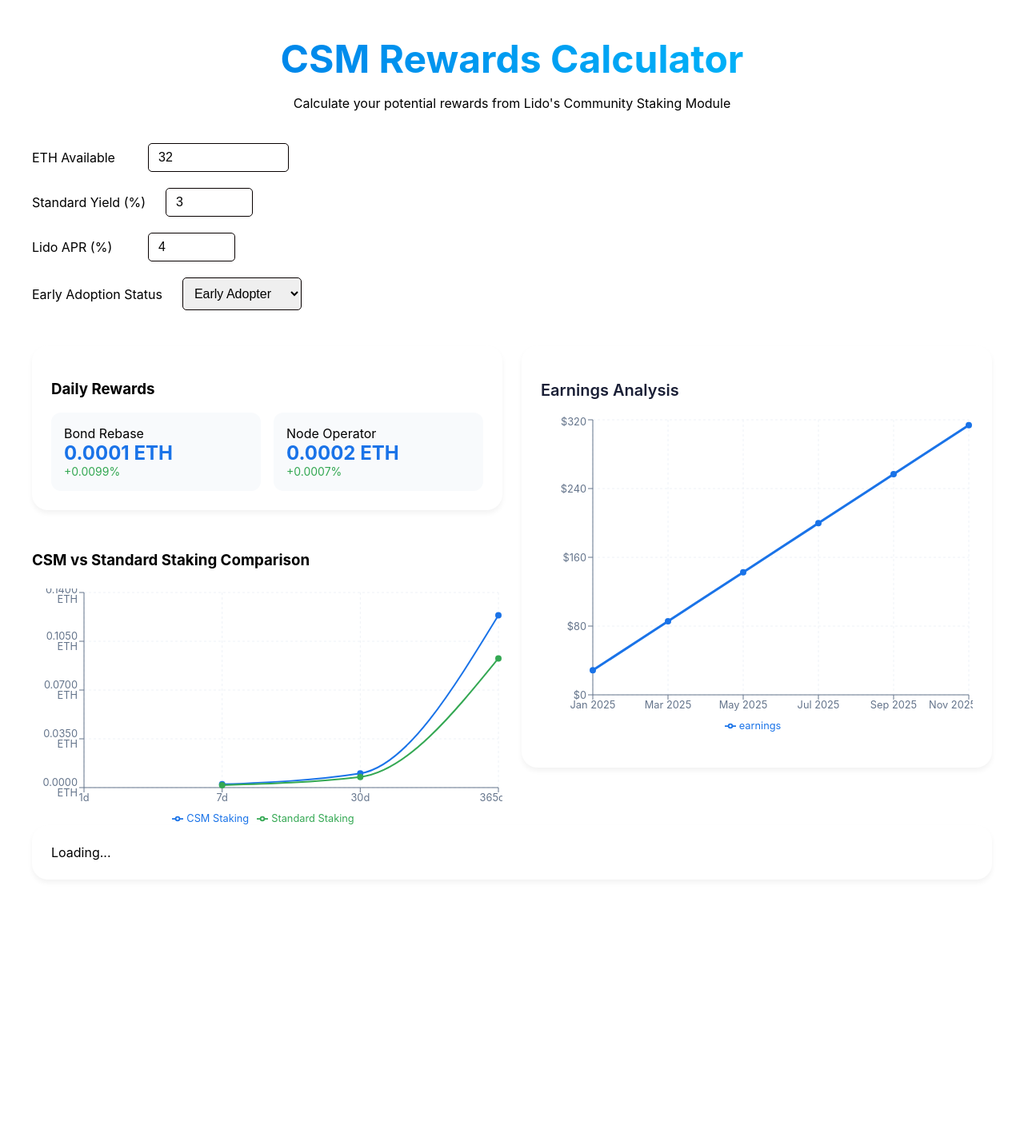
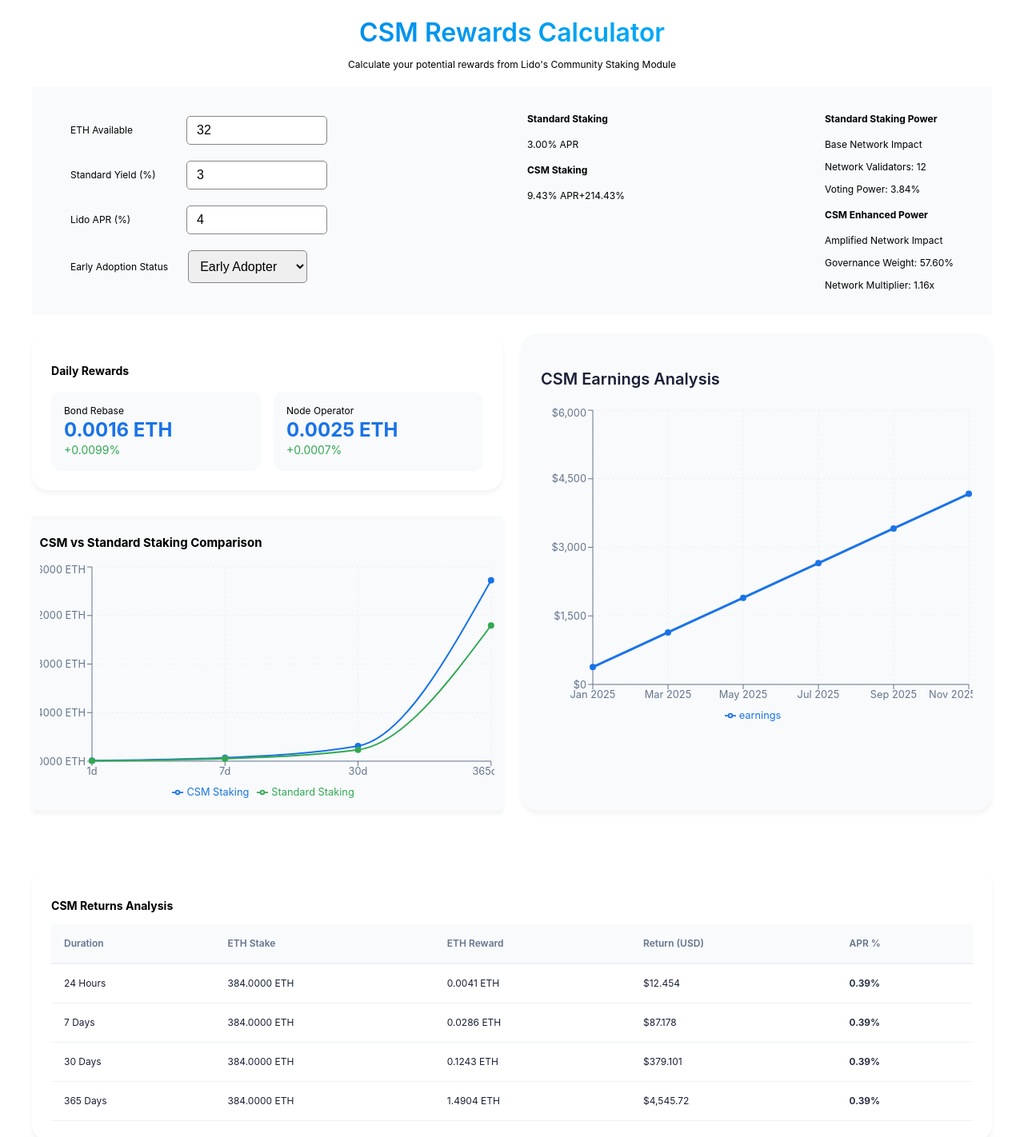
Before and after one commit to kayvee-x/lido-csm, a React (Create React App) app: page / in a window 1280 px wide. Shown: the top 1422 px of the page at 80% size. Before the commit the page ends 1129 px from the top, so only its background shows below. Built offline with nearby package versions, Linux system fonts and the light colour scheme.

Commit message:
update calc

```diff
--- a/src/App.js
+++ b/src/App.js
@@ -1,6 +1,6 @@
 import React, { useState, useEffect } from "react";
 import { Line } from "recharts";
-import { calculateDailyRewards, calculateCumulativeRewards, generateChartData } from "./utils/calculations";
+import { calculateDailyRewards, calculateCumulativeRewards, generateChartData, calculateValidatorsAndBond, calculateAPY, calculateCapitalEfficiency } from "./utils/calculations";
 import { RewardsBreakdown } from "./components/RewardsBreakdown";
 import { YieldComparison } from "./components/YieldComparison";
 import { InputSection } from "./components/InputSection";
@@ -14,7 +14,7 @@
     ethAvailable: 32,
     standardYield: 3,
     isEA: true,
-    lidoApr: 4
+    lidoApr: 4 // Ensure this is the APR in percentage
   });
 
   // Rewards state
@@ -34,26 +34,23 @@
   useEffect(() => {
     if (stakingConfig.ethAvailable > 0) {
       // Calculate validators and bond
-      const validators = Math.floor(stakingConfig.ethAvailable / 32);
-      const bondAmount = stakingConfig.isEA ?
-        Math.min(15.8, validators * 1.3) :
-        validators * 1.3;
+      const { validators, bondAmount, totalStaked } = calculateValidatorsAndBond(
+        stakingConfig.ethAvailable,
+        stakingConfig.isEA
+      );
 
       // Update calculations
-      setCalculations({
-        validators,
-        bondAmount,
-        totalStaked: validators * 32
-      });
+      setCalculations({ validators, bondAmount, totalStaked });
 
       // Calculate rewards
       const dailyRewards = calculateDailyRewards({
         validators,
         bondAmount,
-        lidoApr: stakingConfig.lidoApr
+        lidoApr: stakingConfig.lidoApr // Ensure APR is passed correctly
       });
 
       const cumulativeRewards = calculateCumulativeRewards(dailyRewards);
+      const csmAPY = calculateAPY(cumulativeRewards.yearly, bondAmount);
 
       // Update rewards state
       setRewards({
@@ -61,13 +58,14 @@
         cumulative: cumulativeRewards,
         comparison: {
           standard: stakingConfig.standardYield,
-          csm: (cumulativeRewards.yearly / bondAmount) * 100
+          csm: csmAPY,
+          efficiency: calculateCapitalEfficiency(csmAPY, stakingConfig.standardYield)
         }
       });
     }
   }, [stakingConfig]);
 
-  const ETH_PRICE = 2808; // You can make this dynamic with an API call
+  const ETH_PRICE = 3050; // You can make this dynamic with an API call
 
   return (
     <div className="calculator-container">
@@ -83,34 +81,52 @@
 
         <main className="calculator-content">
           <section className="primary-section">
+            <div className="input-wrapper">
               <InputSection
                 config={stakingConfig}
                 onChange={setStakingConfig}
               />
 
+              <YieldComparison
+                standard={rewards.comparison.standard}
+                csm={rewards.comparison.csm}
+                data={generateChartData(rewards)}
+              />
+              <div className="yield-comparison">
+                <div className="yield-card">
+                  <h4>Standard Staking Power</h4>
+                  <span className="yield-value">Base Network Impact</span>
+                  <div className="yield-details">
+                    <p>Network Validators: {calculations.validators}</p>
+                    <p>Voting Power: {(calculations.totalStaked * 0.01).toFixed(2)}%</p>
+                  </div>
+                </div>
+
+                <div className="yield-card highlight">
+                  <h4>CSM Enhanced Power</h4>
+                  <span className="yield-value">Amplified Network Impact</span>
+                  <div className="yield-details">
+                    <p>Governance Weight: {(calculations.totalStaked * 0.15).toFixed(2)}%</p>
+                    <p>Network Multiplier: {(1 + calculations.bondAmount / 100).toFixed(2)}x</p>
+                  </div>
+                </div>
+              </div>
+            </div>
             <div className="metrics-grid">
               <RewardsBreakdown
                 daily={rewards.daily}
                 cumulative={rewards.cumulative}
                 calculations={calculations}
               />
+
               <EarningsAnalysis
                 ethPrice={ETH_PRICE}
                 rewards={rewards.cumulative}
               />
-              {/* <YieldComparison
-                standard={rewards.comparison.standard}
-                csm={rewards.comparison.csm}
-                data={generateChartData(rewards)}
-              /> */}
             </div>
           </section>
 
           <section className="analysis-section">
-            {/* <EarningsAnalysis
-              ethPrice={ETH_PRICE}
-              rewards={rewards.cumulative}
-            /> */}
             <StakingTable
               calculations={calculations}
               rewards={rewards}
--- a/src/app.css
+++ b/src/app.css
@@ -1,6 +1,11 @@
+body {
+  font-size: 12px;
+  line-height: 1.3333733333;
+  font-weight: 400;
+}
 .calculator-container {
     min-height: 100vh;
-    padding: 20px 10px;
+    padding: 0px 10px;
     font-family: -apple-system, BlinkMacSystemFont, sans-serif;
   }
 
@@ -17,8 +22,9 @@
   }
 
   .calculator-title {
-    font-size: 3rem;
-    font-weight: 700;
+    font-size: 2rem;
+    line-height: 1.07143;
+    font-weight: 600;
     background: linear-gradient(90deg, #0071e3, #00c7ff);
     -webkit-background-clip: text;
     -webkit-text-fill-color: transparent;
@@ -95,12 +101,13 @@
     font-size: 16px;
     transition: all 0.3s ease;
     margin-left: 5px;
+    border-color: #86868b;
 
   }
 
   input:focus, select:focus {
-    border-color: #010c17;
-    box-shadow: 0 0 0 2px rgba(1, 23, 46, 0.3);
+    border-color: #86868b;
+    /* box-shadow: 0 0 0 2px rgba(1, 23, 46, 0.3); */
   }
 
   .metric-value {
@@ -125,8 +132,13 @@
       font-size: 2.5rem;
     }
   }
-  .input-container {
-    width: 20%;
+
+  .input-wrapper {
+    display: flex;
+    flex-direction: row;
+    justify-content: space-between;
+    padding: 1rem 3rem;
+    background: #f8fafc;
   }
   .input-group {
     display: flex;
@@ -202,11 +214,6 @@
     font-size: 0.875rem;
   }
 
-  .chart-container {
-    height: 200px;
-    margin: 1.5rem 0;
-  }
-
   .rewards-timeline {
     display: grid;
     grid-template-columns: repeat(4, 1fr);
@@ -227,14 +234,19 @@
     font-weight: 600;
     color: #1a1f36;
   }
-  .earnings-chart {
+
+  .earnings-chart  {
     font-size: 0.8rem;
-    background: white;
+    background: #f8fafc;
     border-radius: 20px;
     padding: 24px;
     box-shadow: 0 4px 6px rgba(0, 0, 0, 0.05);
   }
-
+  .cumulative-rewards{
+    font-size: 0.8rem;
+    background: #f8fafc;
+    box-shadow: 0 4px 6px rgba(0, 0, 0, 0.05);
+  }
   .earnings-chart h3 {
     font-size: 1.25rem;
     font-weight: 600;
@@ -291,3 +303,6 @@
       font-size: 0.875rem;
     }
   }
+  .cumulative-rewards {
+    padding: 0.6rem;
+  }
--- a/src/components/EarningAnalysis.jsx
+++ b/src/components/EarningAnalysis.jsx
@@ -13,7 +13,8 @@
 
   return (
     <div className="earnings-chart">
-      <h3>Earnings Analysis</h3>
+    <div className="earnings-container">
+      <h3>CSM Earnings Analysis</h3>
       <ResponsiveContainer width="100%" height={400}>
         <LineChart data={earningsData}>
           <CartesianGrid strokeDasharray="3 3" stroke="#eef2f7" />
@@ -47,5 +48,6 @@
         </LineChart>
       </ResponsiveContainer>
     </div>
+    </div>
   );
 }
--- a/src/components/StakingTable.jsx
+++ b/src/components/StakingTable.jsx
@@ -1,45 +1,103 @@
 import React from 'react';
+import { formatEth } from '../utils/formatting';
+
+
+// Helper function to safely calculate percentages and avoid division by zero
+const calculateReturn = (reward, stake, daysInPeriod) => {
+  if (!stake || stake === 0) return 0;
+  // Convert to annual rate for periods other than 365 days
+  const annualizedReturn = (reward / stake) * (365 / daysInPeriod) * 100;
+  return annualizedReturn;
+};
 
 export function StakingTable({ calculations, rewards, ethPrice }) {
-  // Early return if data isn't ready
-  if (!calculations?.totalStaked || !rewards?.daily?.total) {
-    return <div className="staking-table-container">Loading...</div>;
-  }
+  // Data validation and defaults
+  const validCalculations = {
+    totalStaked: calculations?.totalStaked || 0,
+    validators: calculations?.validators || 0,
+    bondAmount: calculations?.bondAmount || 0
+  };
 
+  const validRewards = {
+    daily: {
+      total: rewards?.daily?.total || 0,
+      bond: rewards?.daily?.bond || 0,
+      operator: rewards?.daily?.operator || 0
+    },
+    cumulative: {
+      weekly: rewards?.cumulative?.weekly || 0,
+      monthly: rewards?.cumulative?.monthly || 0,
+      yearly: rewards?.cumulative?.yearly || 0
+    }
+  };
+
+  // Calculate staking data for each time period
   const stakingData = [
     {
       duration: '24 Hours',
-      ethStake: calculations.totalStaked,
-      ethReward: rewards.daily.total,
-      return: rewards.daily.total * ethPrice,
-      returnPercentage: (rewards.daily.total / calculations.totalStaked) * 100
+      ethStake: validCalculations.totalStaked,
+      ethReward: validRewards.daily.total,
+      usdReturn: validRewards.daily.total * ethPrice,
+      // Calculate daily return as annualized percentage
+      returnPercentage: calculateReturn(
+        validRewards.daily.total,
+        validCalculations.totalStaked,
+        1
+      )
     },
     {
       duration: '7 Days',
-      ethStake: calculations.totalStaked,
-      ethReward: rewards.cumulative.weekly,
-      return: rewards.cumulative.weekly * ethPrice,
-      returnPercentage: (rewards.cumulative.weekly / calculations.totalStaked) * 100
+      ethStake: validCalculations.totalStaked,
+      ethReward: validRewards.cumulative.weekly,
+      usdReturn: validRewards.cumulative.weekly * ethPrice,
+      // Calculate weekly return as annualized percentage
+      returnPercentage: calculateReturn(
+        validRewards.cumulative.weekly,
+        validCalculations.totalStaked,
+        7
+      )
     },
     {
       duration: '30 Days',
-      ethStake: calculations.totalStaked,
-      ethReward: rewards.cumulative.monthly,
-      return: rewards.cumulative.monthly * ethPrice,
-      returnPercentage: (rewards.cumulative.monthly / calculations.totalStaked) * 100
+      ethStake: validCalculations.totalStaked,
+      ethReward: validRewards.cumulative.monthly,
+      usdReturn: validRewards.cumulative.monthly * ethPrice,
+      // Calculate monthly return using average month length
+      returnPercentage: calculateReturn(
+        validRewards.cumulative.monthly,
+        validCalculations.totalStaked,
+        30.44  // Average days in a month for more accurate calculations
+      )
     },
     {
       duration: '365 Days',
-      ethStake: calculations.totalStaked,
-      ethReward: rewards.cumulative.yearly,
-      return: rewards.cumulative.yearly * ethPrice,
-      returnPercentage: (rewards.cumulative.yearly / calculations.totalStaked) * 100
+      ethStake: validCalculations.totalStaked,
+      ethReward: validRewards.cumulative.yearly,
+      usdReturn: validRewards.cumulative.yearly * ethPrice,
+      // Yearly return (no need to annualize)
+      returnPercentage: calculateReturn(
+        validRewards.cumulative.yearly,
+        validCalculations.totalStaked,
+        365
+      )
     }
   ];
 
+  // Breakdown of returns by source (bond vs operator)
+  const returnsBreakdown = {
+    daily: {
+      bondReturn: (validRewards.daily.bond / validCalculations.bondAmount) * 100,
+      operatorReturn: (validRewards.daily.operator / (validCalculations.totalStaked - validCalculations.bondAmount)) * 100
+    },
+    yearly: {
+      bondReturn: (validRewards.cumulative.yearly * (validRewards.daily.bond / validRewards.daily.total) / validCalculations.bondAmount) * 100,
+      operatorReturn: (validRewards.cumulative.yearly * (validRewards.daily.operator / validRewards.daily.total) / (validCalculations.totalStaked - validCalculations.bondAmount)) * 100
+    }
+  };
+
   return (
     <div className="staking-table-container">
-      <h3>Staking Returns Analysis</h3>
+      <h3>CSM Returns Analysis</h3>
       <div className="table-responsive">
         <table className="staking-table">
           <thead>
@@ -48,16 +106,16 @@
               <th>ETH Stake</th>
               <th>ETH Reward</th>
               <th>Return (USD)</th>
-              <th>Return %</th>
+              <th>APR %</th>
             </tr>
           </thead>
           <tbody>
             {stakingData.map((row) => (
               <tr key={row.duration}>
                 <td>{row.duration}</td>
-                <td>{row.ethStake.toFixed(4)} ETH</td>
-                <td>{row.ethReward.toFixed(4)} ETH</td>
-                <td>${row.return.toLocaleString()}</td>
+                <td>{formatEth(row.ethStake)} ETH</td>
+                <td>{formatEth(row.ethReward)} ETH</td>
+                <td>${row.usdReturn.toLocaleString()}</td>
                 <td className="return-percentage">
                   {row.returnPercentage.toFixed(2)}%
                 </td>
--- a/src/components/YieldComparison.jsx
+++ b/src/components/YieldComparison.jsx
@@ -17,7 +17,7 @@
           <span className="yield-difference">+{yieldDifference}%</span>
         </div>
       </div>
-
+{/*
       <div className="yield-chart">
         <AreaChart data={data} height={200}>
           <Area type="monotone" dataKey="csm" fill="#34a853" fillOpacity={0.2} />
@@ -26,7 +26,7 @@
           <YAxis />
           <Tooltip />
         </AreaChart>
-      </div>
+      </div> */}
     </div>
   );
 }
--- a/src/utils/calculations.js
+++ b/src/utils/calculations.js
@@ -1,37 +1,85 @@
 export function calculateDailyRewards({ validators, bondAmount, lidoApr }) {
-    const NODE_OPERATOR_FEE = 0.06;
-    const LIDO_FEE = 0.10;
+  // Constants from documentation
+  const NODE_OPERATOR_FEE = 0.06; // 6%
+  const LIDO_FEE = 0.10; // 10%
+  const VALIDATOR_BALANCE = 32; // ETH
 
-    const dailyApr = lidoApr / 365;
+  // Convert APR to daily rate
+  const dailyApr = lidoApr / 365 / 100; // Convert percentage to decimal and to daily
 
-    const bondRebase = (bondAmount * dailyApr * (1 - LIDO_FEE)) / 100;
-    const operatorFee = (validators * 32 * dailyApr * NODE_OPERATOR_FEE) / 100;
+  // Calculate bond rebase rewards
+  // Formula: bond * APR * (1 - protocol fee)
+  const bondRebase = bondAmount * dailyApr * (1 - LIDO_FEE);
+
+  // Calculate node operator rewards
+  // Formula: validators * 32 ETH * APR * operator fee
+  // Note: Based on full 32 ETH, not (32 - bond) as specified in docs
+  const operatorFee = validators * VALIDATOR_BALANCE * dailyApr * NODE_OPERATOR_FEE;
 
   return {
     bond: bondRebase,
-      operator: operatorFee
+    operator: operatorFee,
+    total: bondRebase + operatorFee
   };
 }
 
 export function calculateCumulativeRewards(dailyRewards) {
-    const total = dailyRewards.bond + dailyRewards.operator;
-
   return {
-      weekly: total * 7,
-      monthly: total * 30,
-      yearly: total * 365
+    weekly: dailyRewards.total * 7,
+    monthly: dailyRewards.total * 30.44, // Using average month length
+    yearly: dailyRewards.total * 365
   };
 }
 
-  export function generateChartData(rewards) {
-    const months = [
+export function calculateAPY(yearlyRewards, bondAmount) {
+  return (yearlyRewards / bondAmount) * 100;
+}
+
+export function calculateCapitalEfficiency(csmAPY, standardAPY) {
+  return (csmAPY / standardAPY) * 100;
+}
+
+export function generateChartData(rewards, months = 12) {
+  const monthNames = [
     'Jan', 'Feb', 'Mar', 'Apr', 'May', 'Jun',
     'Jul', 'Aug', 'Sep', 'Oct', 'Nov', 'Dec'
   ];
 
-    return months.map((month, index) => ({
-      name: month,
-      standard: rewards.comparison.standard,
-      csm: rewards.comparison.csm * (1 + index * 0.01) // Adds slight growth trend
+  return Array.from({ length: months }, (_, index) => ({
+    name: monthNames[index % 12],
+    standardYield: rewards.comparison.standard,
+    csmYield: rewards.comparison.csm,
+    // Compound interest calculation for cumulative returns
+    cumulativeStandard: rewards.comparison.standard * (1 + index * (rewards.comparison.standard / 1200)),
+    cumulativeCSM: rewards.comparison.csm * (1 + index * (rewards.comparison.csm / 1200))
   }));
 }
+
+export function calculateValidatorsAndBond(ethAvailable, isEA) {
+  // Early Adoption bonding curve starts at 1.5 ETH for first validator
+  // Regular bonding curve requires 2.4 ETH per validator
+  const baseRequirement = isEA ? 1.5 : 2.4;
+
+  let validators;
+  let bondAmount;
+
+  if (isEA) {
+    if (ethAvailable >= 15.8) {
+      // Max 12 validators during EA phase
+      validators = 12;
+      bondAmount = 15.8;
+    } else {
+      validators = Math.floor(ethAvailable / baseRequirement);
+      bondAmount = validators * baseRequirement;
+    }
+  } else {
+    validators = Math.floor(ethAvailable / baseRequirement);
+    bondAmount = validators * baseRequirement;
+  }
+
+  return {
+    validators,
+    bondAmount,
+    totalStaked: validators * 32
+  };
+}
```
Lines whose indentation alone changed are shown as unchanged.
